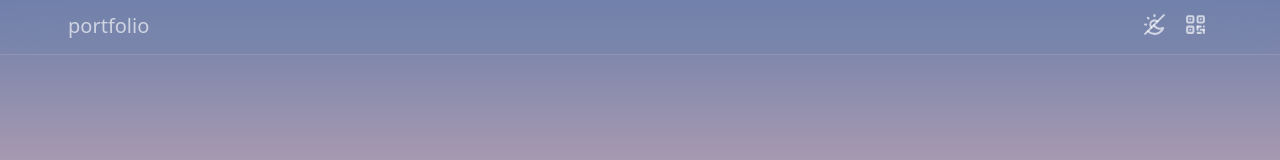
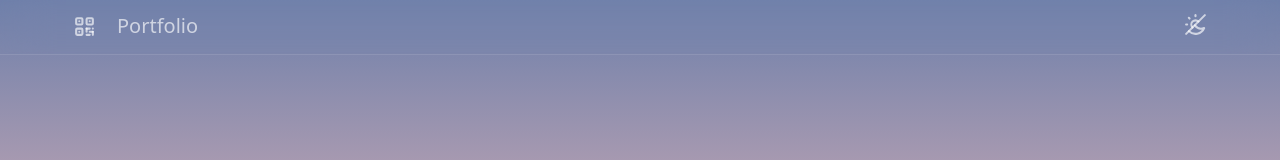
Before and after one commit to mtkalms/mtkalms.github.io, a React (Vite) app: page / in a window 1280 px wide. Shown: the top 160 px of the page. Built offline with nearby package versions, Linux system fonts and the light colour scheme.

Commit message:
Lift state

```diff
--- a/src/App.tsx
+++ b/src/App.tsx
@@ -1,13 +1,16 @@
+import { useRef } from "react";
 import "./App.css";
 import QrPopover, { QrCodeEntry } from "./components/QrPopover";
 import SocialBadge from "./components/SocialBadge";
 import ThemeModeToggle from "./components/ThemeModeToggle";
+import useDismissable from "./hooks/dismissable";
 import Panorama from "./sections/Panorama";
 import Textual from "./sections/Textual";
+import { TbQrcode as Qrcode } from "react-icons/tb";
 
 const navbarItems = [
   {
-    label: "portfolio",
+    label: "Portfolio",
     href: "https://mtkalms.github.io/portfolio/",
   },
 ];
@@ -30,13 +33,26 @@ const socialLinks = new Map<string, QrCodeEntry>([
 ]);
 
 function App() {
+  const popoverRef = useRef<HTMLDivElement | null>(null);
+  const [qrCodesOpen, setQrCodesOpen] = useDismissable(popoverRef);
   return (
     <>
       {/* Navbar */}
       <nav className="fixed top-0 left-0 z-50 w-full border-b border-b-white/10 text-white">
         <div className="-mb-[2px] backdrop-blur-xl">
           <div className="mx-auto flex max-w-screen-xl flex-wrap items-stretch justify-between px-16">
-            <div className="flex flex-row">
+            <div className="flex flex-row gap-2">
+              <button
+                type="button"
+                onClick={() => setQrCodesOpen((open) => !open)}
+                className="transition-border flex flex-col items-center justify-center border-b-2 border-b-transparent stroke-white/65 p-0 px-2 py-3 transition-colors duration-300 hover:border-b-white hover:stroke-white"
+              >
+                <Qrcode
+                  size={25}
+                  className="stroke-inherit"
+                  title="Toggle QR popover"
+                />
+              </button>
               {navbarItems.map((item) => (
                 <a
                   className="transition-border border-b-2 border-b-transparent px-1 py-3 text-xl text-white/65 duration-300 hover:border-b-white hover:text-white"
@@ -48,16 +64,23 @@ function App() {
               ))}
             </div>
             <div className="flex flex-row">
-              <ThemeModeToggle className="transition-border flex border-b-2 border-b-transparent stroke-white/65 px-2 py-3 transition-colors duration-300 hover:border-b-white hover:stroke-white" />
-              <QrPopover
-                codes={socialLinks}
-                className="transition-border flex border-b-2 border-b-transparent stroke-white/65 px-2 py-3 transition-colors duration-300 hover:border-b-white hover:stroke-white"
-              />
+              <ThemeModeToggle className="transition-border flex flex-col items-center border-b-2 border-b-transparent stroke-white/65 px-2 py-3 transition-colors duration-300 hover:border-b-white hover:stroke-white" />
             </div>
           </div>
         </div>
         <div className="h-px w-full backdrop-blur-2xl" />
         <div className="h-px w-full backdrop-blur-3xl" />
+        {qrCodesOpen && (
+          <div className="mx-auto max-w-screen-xl">
+            <div className="relative mx-16">
+              <QrPopover
+                codes={socialLinks}
+                ref={popoverRef}
+                className="rounded-2xl border border-white/10 p-2 text-white shadow-2xl backdrop-blur-xl"
+              />
+            </div>
+          </div>
+        )}
       </nav>
       {/* Main content */}
       <main>
--- a/src/components/QrPopover.tsx
+++ b/src/components/QrPopover.tsx
@@ -1,72 +1,33 @@
-import {
-  ButtonHTMLAttributes,
-  DetailedHTMLProps,
-  useId,
-  useRef,
-  useState,
-} from "react";
+import { useState } from "react";
 import { QRCodeSVG } from "qrcode.react";
-import { TbQrcode as Qrcode } from "react-icons/tb";
-import useDismissable from "../hooks/dismissable";
 
 interface QrCodeEntry {
   title: string;
   url: string;
 }
 
-interface QrPopoverProps extends DetailedHTMLProps<
-  ButtonHTMLAttributes<HTMLButtonElement>,
-  HTMLButtonElement
-> {
+interface QrPopoverProps {
   codes?: Map<string, QrCodeEntry>;
+  ref?: React.Ref<HTMLDivElement>;
   size?: number;
+  className?: string;
 }
 
 function QrPopover({
-  size = 25,
   codes = new Map<string, QrCodeEntry>(),
-  className = "",
-  ...props
+  ref,
+  className,
 }: QrPopoverProps) {
   const [activeTab, setActiveTab] = useState<string>(
     codes.keys().next().value || "",
   );
-  const buttonRef = useRef<HTMLButtonElement | null>(null);
-  const popoverRef = useRef<HTMLDivElement | null>(null);
-  const popoverId = useId();
-
-  const [isOpen, setIsOpen] = useDismissable(popoverRef, buttonRef);
-
-  const activeEntry = codes.get(activeTab);
 
   return (
-    <div className="relative flex">
-      <button
-        ref={buttonRef}
-        type="button"
-        onClick={() => setIsOpen((open) => !open)}
-        aria-expanded={isOpen}
-        aria-controls={popoverId}
-        aria-haspopup="dialog"
-        {...props}
-        className={className}
-      >
-        <Qrcode
-          size={size}
-          className="stroke-inherit"
-          title={`Toggle QR popover (${activeEntry?.title})`}
-          width={size}
-          height={size}
-          suppressHydrationWarning
-        />
-      </button>
-      {isOpen && (
     <div
-          id={popoverId}
-          ref={popoverRef}
+      ref={ref}
       role="dialog"
       aria-label="Social QR codes"
-          className="fixed top-[4.25rem] left-1/2 z-[60] w-[calc(100vw-1rem)] max-w-[36rem] -translate-x-1/2 rounded-2xl border border-white/15 bg-white/10 p-3 text-white shadow-2xl backdrop-blur-xl md:absolute md:top-full md:right-0 md:left-auto md:mt-2 md:w-[22rem] md:max-w-[22rem] md:translate-x-0 dark:bg-white/5"
+      className={`absolute top-2 right-1/2 z-60 w-[calc(100vw-2rem)] max-w-[36rem] translate-x-1/2 md:right-auto md:left-0 md:mt-2 md:w-[22rem] md:max-w-[22rem] md:translate-x-0 ${className}`}
     >
       <div
         className="mb-3 grid grid-cols-2 rounded-xl border border-white/10 bg-black/20 p-1"
@@ -78,7 +39,6 @@ function QrPopover({
             key={id}
             type="button"
             role="tab"
-                aria-selected={activeTab === id}
             className={`rounded-lg px-3 py-1.5 text-sm transition-colors ${
               activeTab === id
                 ? "bg-white/20 text-white"
@@ -92,7 +52,7 @@ function QrPopover({
       </div>
       <div className="flex flex-col items-center gap-3 rounded-xl border border-white/10 bg-black/20 p-4">
         <QRCodeSVG
-              value={activeEntry?.url || ""}
+          value={codes.get(activeTab)?.url || ""}
           size={200}
           bgColor="transparent"
           fgColor="currentColor"
@@ -100,8 +60,6 @@ function QrPopover({
         />
       </div>
     </div>
-      )}
-    </div>
   );
 }
 
--- a/src/components/ThemeModeToggle.tsx
+++ b/src/components/ThemeModeToggle.tsx
@@ -74,13 +74,10 @@ function ThemeModeToggle({ size = 25, ...props }: ThemeModeToggleProps) {
   return (
     <button type="button" onClick={toggle} {...props}>
       <ThemeModeIcon
-        size={25}
+        size={size}
         mode={mode}
         className="stroke-inherit"
         title={`Toggle theme (${mode})`}
-        width={size}
-        height={size}
-        suppressHydrationWarning
       />
     </button>
   );
```
Lines whose indentation alone changed are shown as unchanged.
